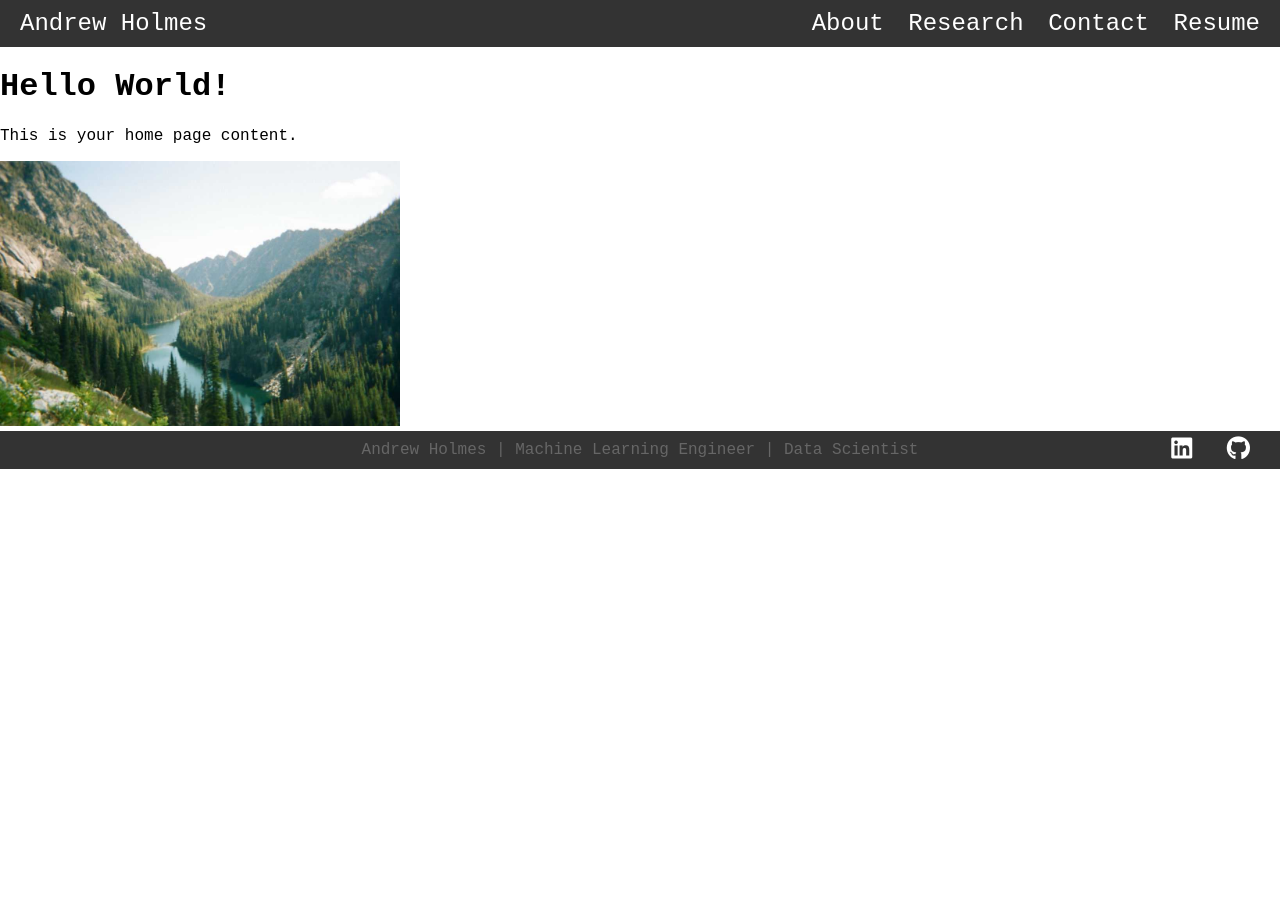
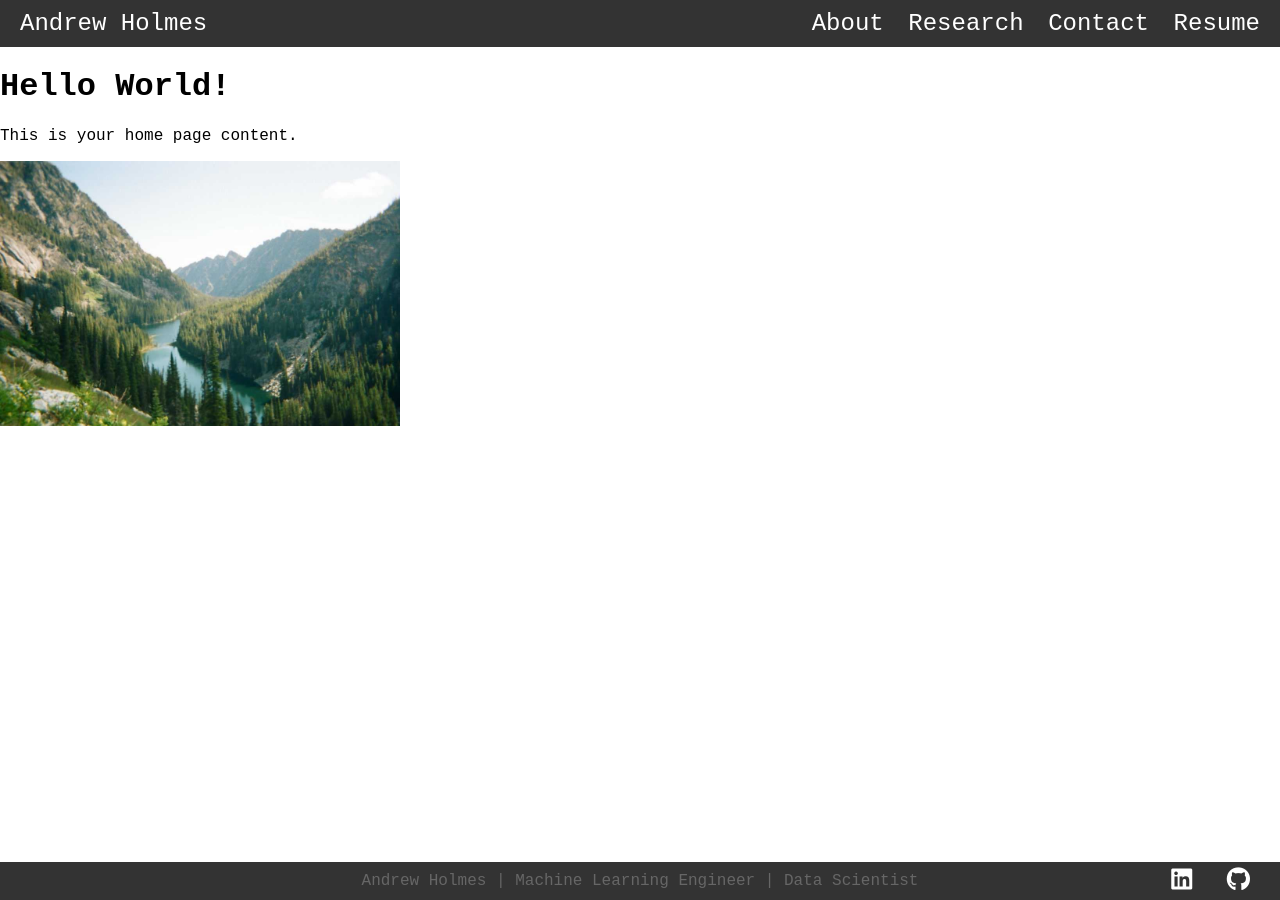
Before and after one commit to akashiroh/akashiroh.github.io, a Jekyll site: the page built from index.html, in a window 1280 px wide. Built offline with Jekyll 4.4.1, drawn with Linux system fonts in a browser that asks for light colours.

Commit message:
sticky footer wrapper and typo for reusme

```diff
--- a/_layouts/base.html
+++ b/_layouts/base.html
@@ -11,17 +11,19 @@
 </head>
 <body>
 
+    <div class="wrapper">
+
     <header id="topnav">
       <a class="name" href="/">Andrew Holmes</a>
       <div class="nav-links">
         <a href="/about">About</a>
         <a href="/research">Research</a>
         <a href="/contact">Contact</a>
-    <a href="/assests/resume/Andrew_Holmes_Resume.pdf">Resume</a>
+        <a href="/assets/resume/Andrew_Holmes_Resume.pdf">Resume</a>
       </div>
     </header>
 
-<main>
+    <main class="content">
         {{ content }}
     </main>
 
@@ -39,5 +41,7 @@
         </div>
     </footer>
 
+    </div>
+
 </body>
 </html>
--- a/assets/css/style.css
+++ b/assets/css/style.css
@@ -1,10 +1,15 @@
 html, body {
     height: 100%;
     margin: 0;
-    padding: 0;
 }
 
-main {
+.wrapper {
+    display: flex;
+    flex-direction: column;
+    min-height:100vh;
+}
+
+main.content {
     flex: 1;
 }
 
```
Lines whose indentation alone changed are shown as unchanged.
